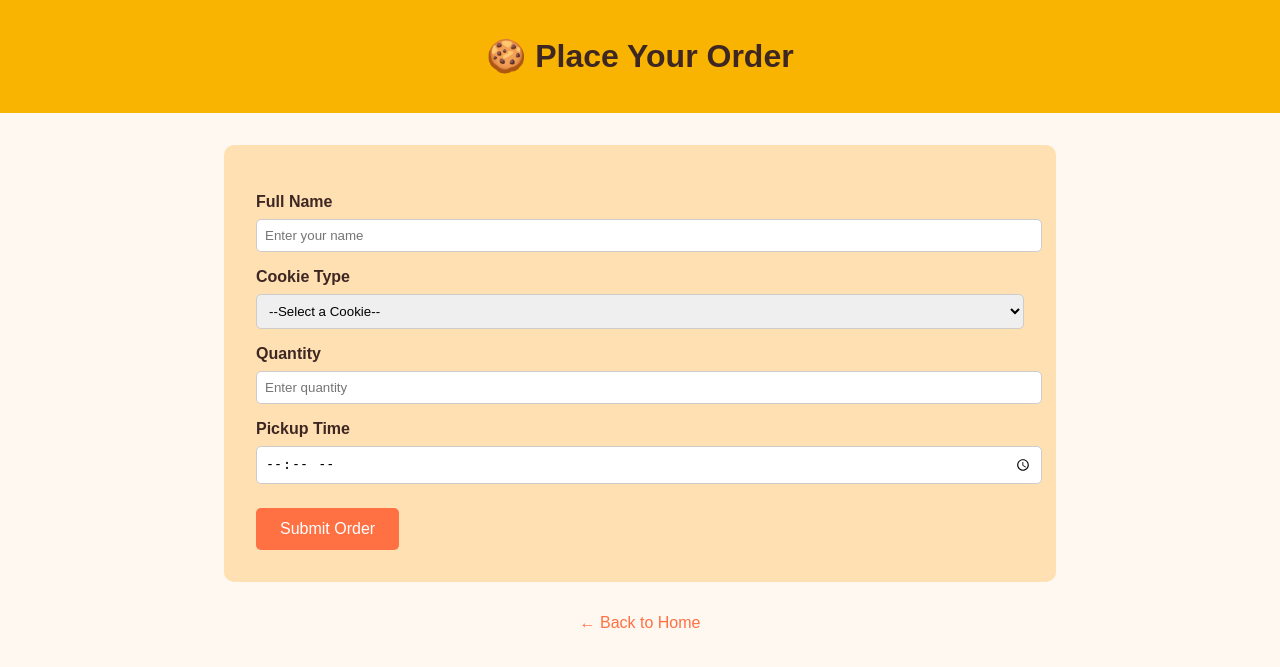
After one commit to vineetnv/astralbakery, a Flask app: page /order in a window 1280 px wide. The commit adds this page. Shown: the top 667 px of the page. Run offline with Flask 3, Linux system fonts and the light colour scheme.

Commit message:
created order form; updated index.html and app.py

```diff
--- a/app.py
+++ b/app.py
@@ -10,5 +10,9 @@ def home():
 def menu():
     return render_template('menu.html')
 
+@app.route('/order')
+def order():
+    return render_template('order.html')
+
 if __name__ == '__main__':
     app.run(debug=True)
--- a/templates/index.html
+++ b/templates/index.html
@@ -55,7 +55,7 @@
         <h2>Welcome to Astral Bakery!</h2>
         <p>Fresh cookies baked daily with love. Check out our menu or place an order online.</p>
         <a href="/menu" class="button">View Menu</a>
-        <a href="#" class="button">Place an Order</a>
+        <a href="/order" class="button">Place an Order</a>
     </div>
 </body>
 </html>
--- /dev/null
+++ b/templates/order.html
@@ -0,0 +1,97 @@
+<!DOCTYPE html>
+<html lang="en">
+<head>
+    <meta charset="UTF-8">
+    <meta name="viewport" content="width=device-width, initial-scale=1.0">
+    <title>Place Your Order</title>
+    <style>
+        body {
+            font-family: 'Arial', sans-serif;
+            background-color: #fff8f0;
+            color: #3e2723;
+            text-align: center;
+            margin: 0;
+            padding: 0;
+        }
+
+        header {
+            background-color: #f8b400;
+            padding: 1rem 0;
+        }
+
+        form {
+            background-color: #ffe0b2;
+            width: 60%;
+            margin: 2rem auto;
+            border-radius: 10px;
+            padding: 2rem;
+            text-align: left;
+        }
+
+        label {
+            display: block;
+            margin-top: 1rem;
+            font-weight: bold;
+        }
+
+        input, select {
+            width: 100%;
+            padding: 0.5rem;
+            margin-top: 0.5rem;
+            border-radius: 5px;
+            border: 1px solid #ccc;
+        }
+
+        button {
+            margin-top: 1.5rem;
+            background-color: #ff7043;
+            color: white;
+            border: none;
+            padding: 0.75rem 1.5rem;
+            border-radius: 5px;
+            cursor: pointer;
+            font-size: 1rem;
+        }
+
+        button:hover {
+            background-color: #e64a19;
+        }
+
+        a {
+            display: block;
+            margin-top: 1rem;
+            color: #ff7043;
+            text-decoration: none;
+            text-align: center;
+        }
+    </style>
+</head>
+<body>
+    <header>
+        <h1>🍪 Place Your Order</h1>
+    </header>
+
+    <form action="#" method="POST">
+        <label for="name">Full Name</label>
+        <input type="text" id="name" name="name" placeholder="Enter your name" required>
+
+        <label for="cookie">Cookie Type</label>
+        <select id="cookie" name="cookie" required>
+            <option value="">--Select a Cookie--</option>
+            <option value="choc_chip">Chocolate Chip</option>
+            <option value="oatmeal_raisin">Oatmeal Raisin</option>
+            <option value="peanut_butter">Peanut Butter</option>
+        </select>
+
+        <label for="quantity">Quantity</label>
+        <input type="number" id="quantity" name="quantity" placeholder="Enter quantity" required>
+
+        <label for="pickup_time">Pickup Time</label>
+        <input type="time" id="pickup_time" name="pickup_time" required>
+
+        <button type="submit">Submit Order</button>
+    </form>
+
+    <a href="/">← Back to Home</a>
+</body>
+</html>
```
